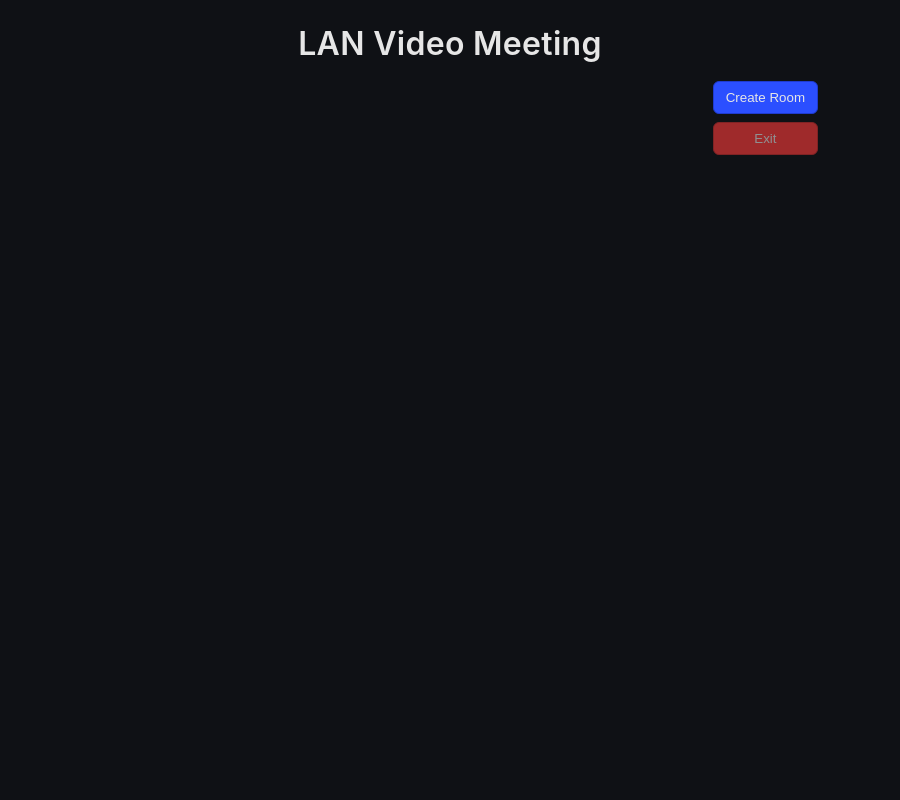
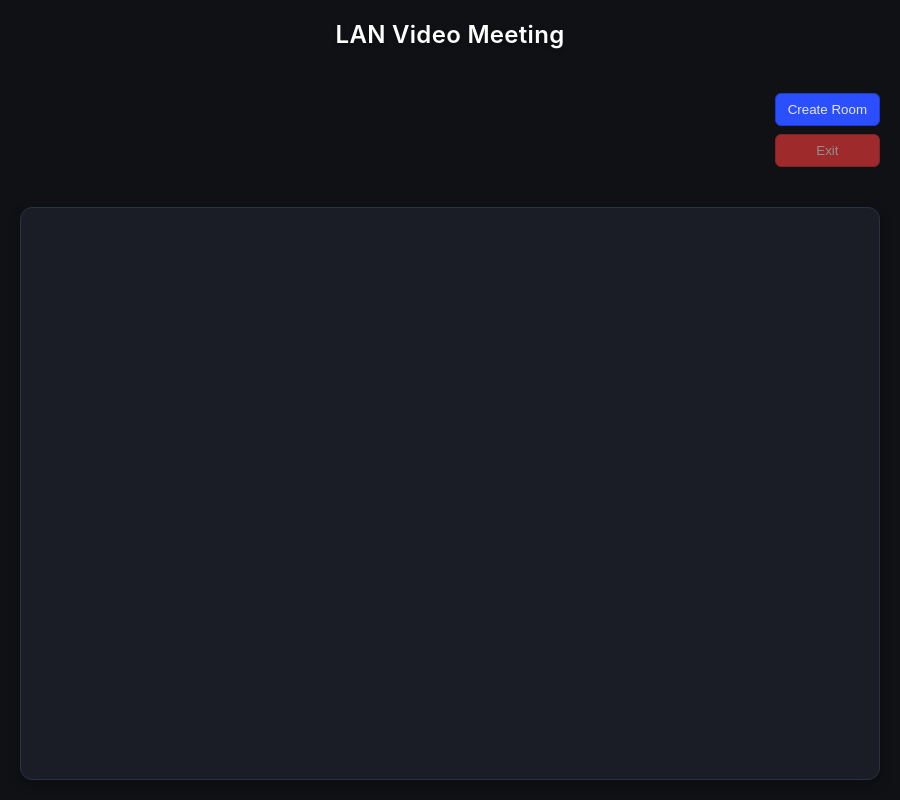
Before and after one commit to r0valdez/LVM, an Electron app: page renderer/index.html in a window 900 px wide. Drawn offline with Linux system fonts and the light colour scheme; no server answers.

Commit message:
Refactor video empty grid style

```diff
--- a/electron/main.js
+++ b/electron/main.js
@@ -27,7 +27,7 @@ const clientIdToInfo = new Map(); // clientId -> { name }
 
 function createWindow() {
   mainWindow = new BrowserWindow({
-    width: 800,
+    width: 900,
     height: 900,
     webPreferences: {
       preload: path.join(__dirname, 'preload.js'),
--- a/renderer/ui.css
+++ b/renderer/ui.css
@@ -1,9 +1,23 @@
 * { box-sizing: border-box; }
 html, body { height: 100%; margin: 0; font-family: -apple-system, Segoe UI, Roboto, Helvetica, Arial, sans-serif; background: #0f1115; color: #e6e6e6; }
-.container { max-width: 760px; margin: 0 auto; padding: 12px; }
-.title { text-align: center; margin: 12px 0 18px; font-weight: 600; letter-spacing: 0.3px; }
+.container {
+  max-width: 900px; margin: 0 auto; padding: 20px;
+  display: flex;
+  flex-direction: column;
+  gap: 20px;
+  height: 100%;
+}
+.title {
+  text-align: center;
+  margin: 0 0 24px 0;
+  font-weight: 600;
+  letter-spacing: 0.3px;
+  font-size: 24px;
+  color: #ffffff;
+  text-shadow: 0 2px 4px rgba(0, 0, 0, 0.3);
+}
 
-.rooms-row { display: flex; align-items: flex-start; gap: 10px; margin-bottom: 12px; }
+.rooms-row { display: flex; align-items: flex-start; gap: 12px; margin-bottom: 20px; }
 .rooms-list { display: flex; flex-wrap: wrap; gap: 8px; flex: 1; }
 .room-actions { display: flex; flex-direction: column; gap: 8px; }
 
@@ -19,15 +33,55 @@ button:disabled { opacity: 0.6; cursor: not-allowed; }
 .video-grid {
   display: grid;
   grid-template-columns: repeat(4, 1fr);
-  gap: 6px;
+  gap: 10px;
+  padding: 16px;
+  background: #1a1d26;
+  border: 1px solid #2a3142;
+  border-radius: 12px;
+  box-shadow: 0 4px 12px rgba(0, 0, 0, 0.3);
+  min-height: 200px;
+  flex-grow: 1;
+  position: relative;
 }
 
 video {
   width: 100%;
   height: 150px;
   object-fit: cover;
-  background: #000;
-  border-radius: 6px;
+  background: #0a0a0a;
+  border: 2px solid #2a3142;
+  border-radius: 8px;
+  box-shadow: 0 2px 8px rgba(0, 0, 0, 0.4);
+  transition: all 0.2s ease;
+  position: relative;
+}
+
+video:hover {
+  border-color: #3a4660;
+  box-shadow: 0 4px 12px rgba(43, 79, 255, 0.2);
+  transform: translateY(-2px);
+}
+
+video[data-peer="self"] {
+  border-color: #2b4fff;
+  box-shadow: 0 0 0 2px rgba(43, 79, 255, 0.3);
+}
+
+video[data-peer="self"]:hover {
+  border-color: #3d5eff;
+  box-shadow: 0 0 0 2px rgba(43, 79, 255, 0.5);
+}
+
+/* Empty grid cell styling */
+.video-grid:empty::before {
+  display: block;
+  text-align: center;
+  color: #6b7280;
+  padding: 40px;
+  font-size: 14px;
+  position: absolute;
+  width: 100%;
+  height: 100%;
 }
 
 .room-button { background: #18202d; border: 1px solid #29354a; }
```
